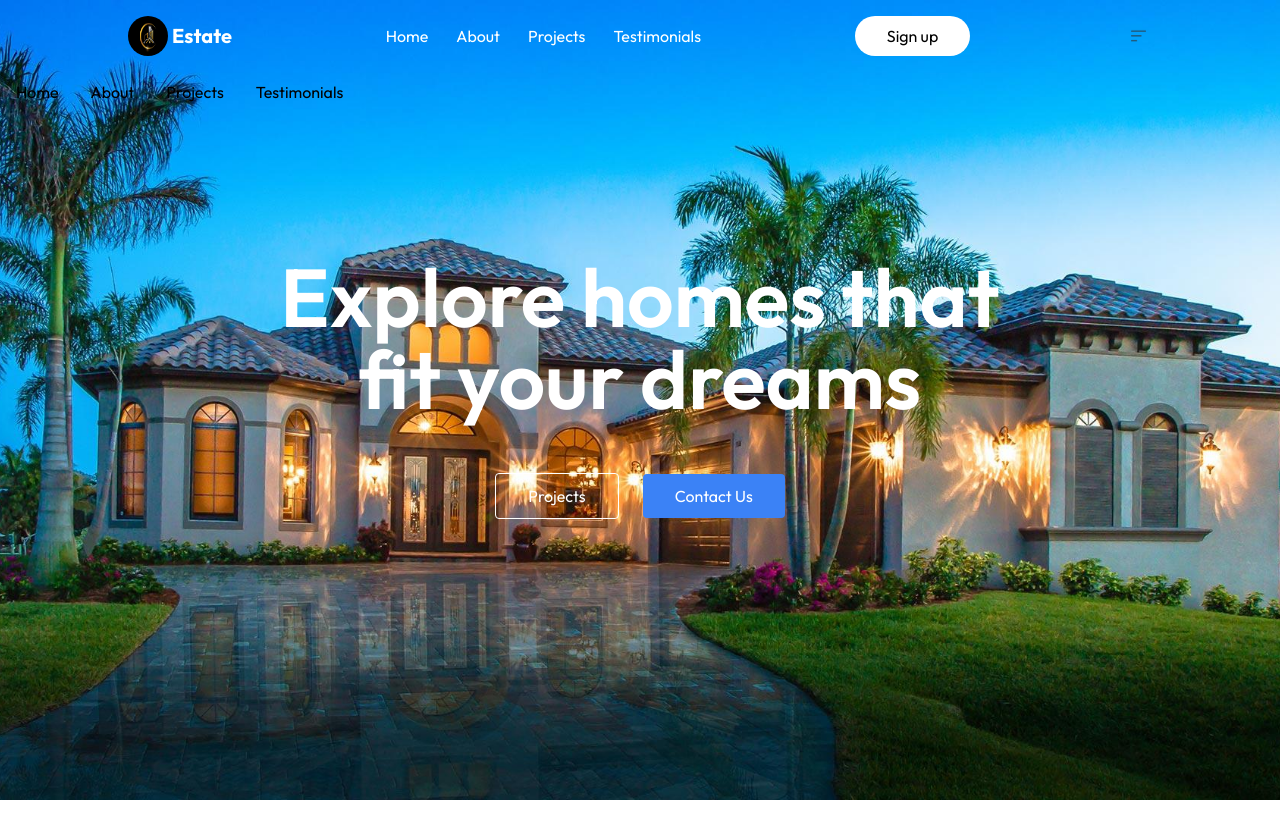
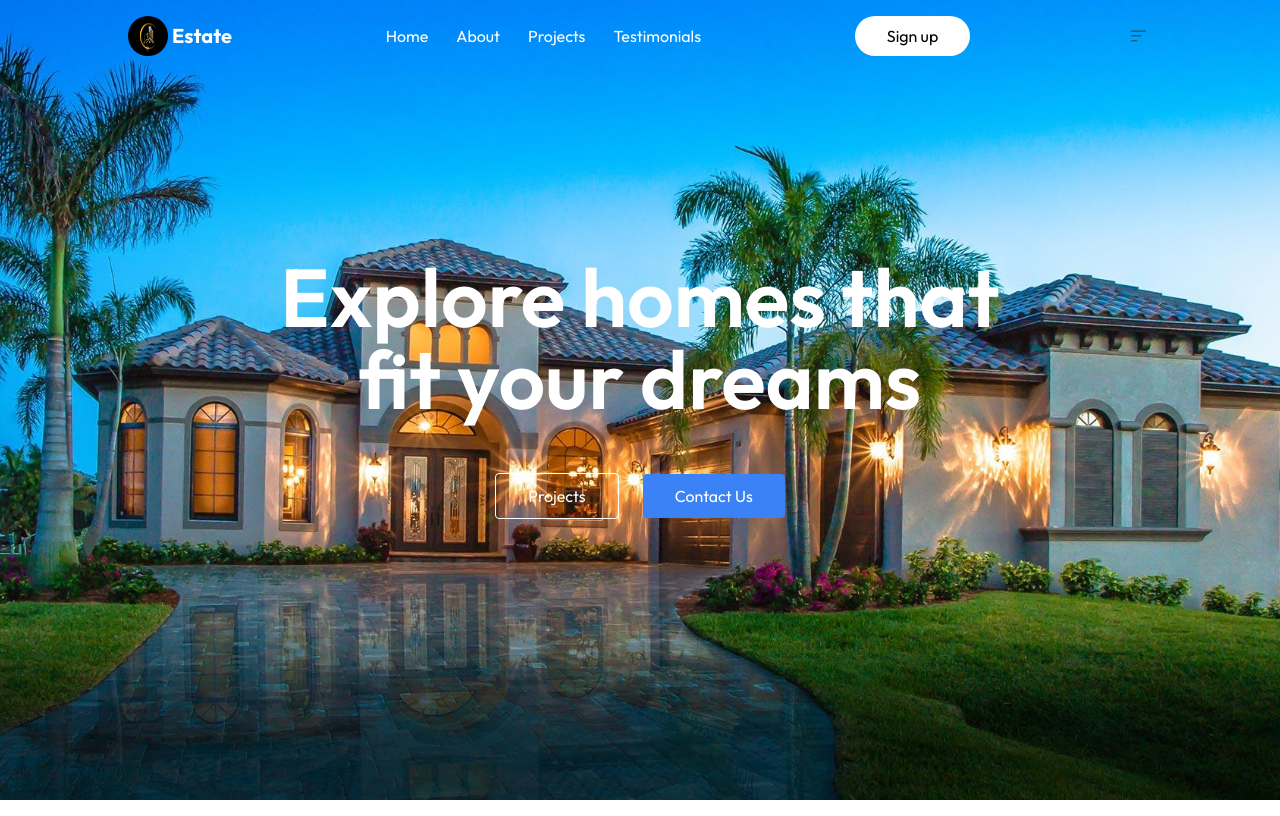
Before and after one commit to Divyadharshana5/Real_Estate, a React (Vite) app in the folder Real_estate/: page / in a window 1280 px wide. Built offline with nearby package versions, Linux system fonts and the light colour scheme.

Commit message:
update Navbar

```diff
--- a/Real_estate/src/Components/Navbar.jsx
+++ b/Real_estate/src/Components/Navbar.jsx
@@ -36,11 +36,20 @@ const Navbar = () => {
           Sign up
         </button>
 
-        <img src={assets.menu_icon} className="md-hidden w-7" alt="" />
+        <img
+          src={assets.menu_icon}
+          className="md-hidden w-7 cursor-pointer"
+          alt=""
+        />
       </div>
 
-      <div>
-        <ul>
+      {/*Mobile-menu*/}
+      <div className="md:hidden fixed w-full right-0 top-0 bottom-0 overflow-hidden bg-white transition-all">
+        <div className="flex justify-end p-6 cursor-pointer">
+          <img src={assets.cross_icon} className="w-6" alt="" />
+        </div>
+
+        <ul className="flex flex-col items-center gap-2 mt-5 px-5 text-lg font-medium ">
           <a href="#Header" className="px-4 py-2 rounded-full inline-block">
             Home
           </a>
```
